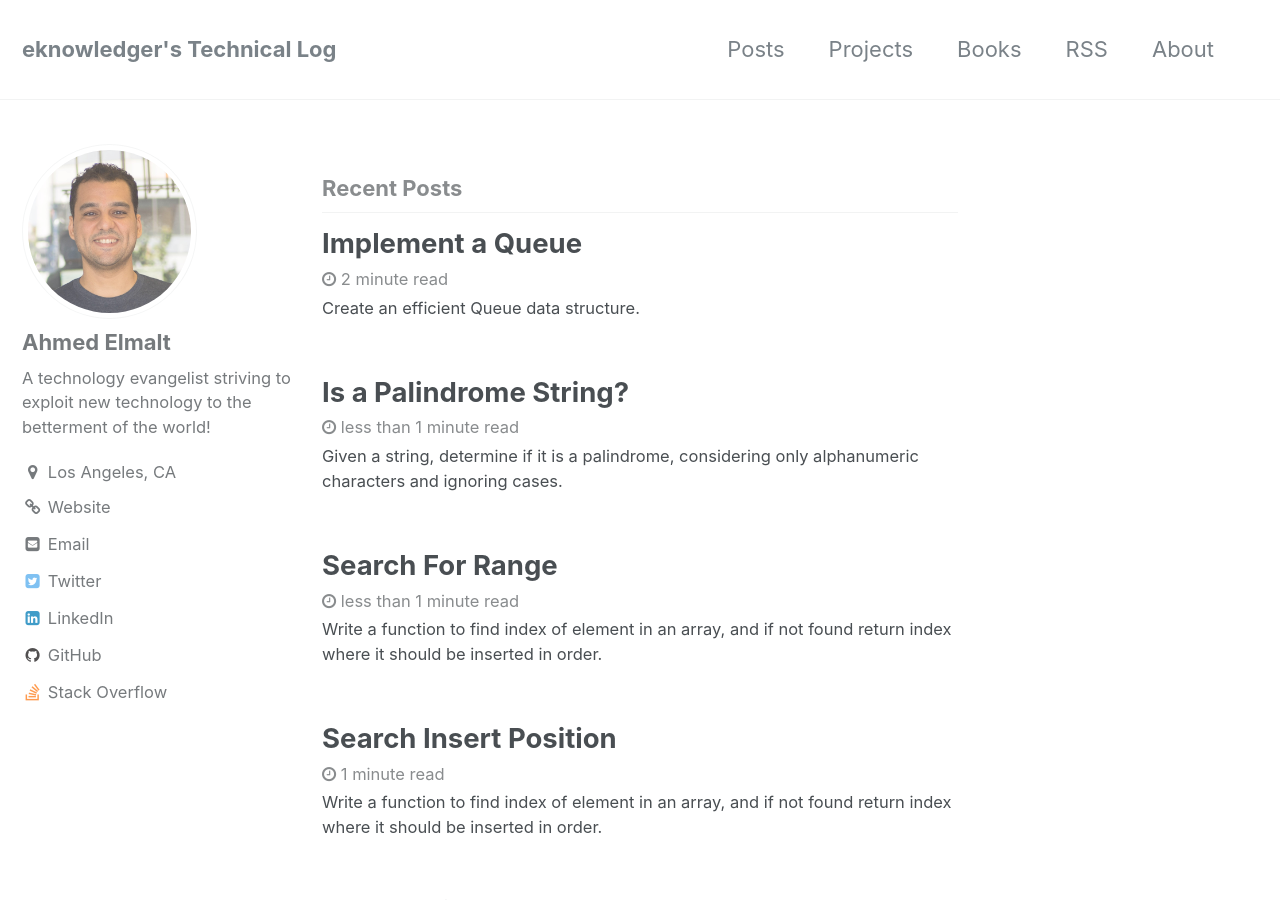
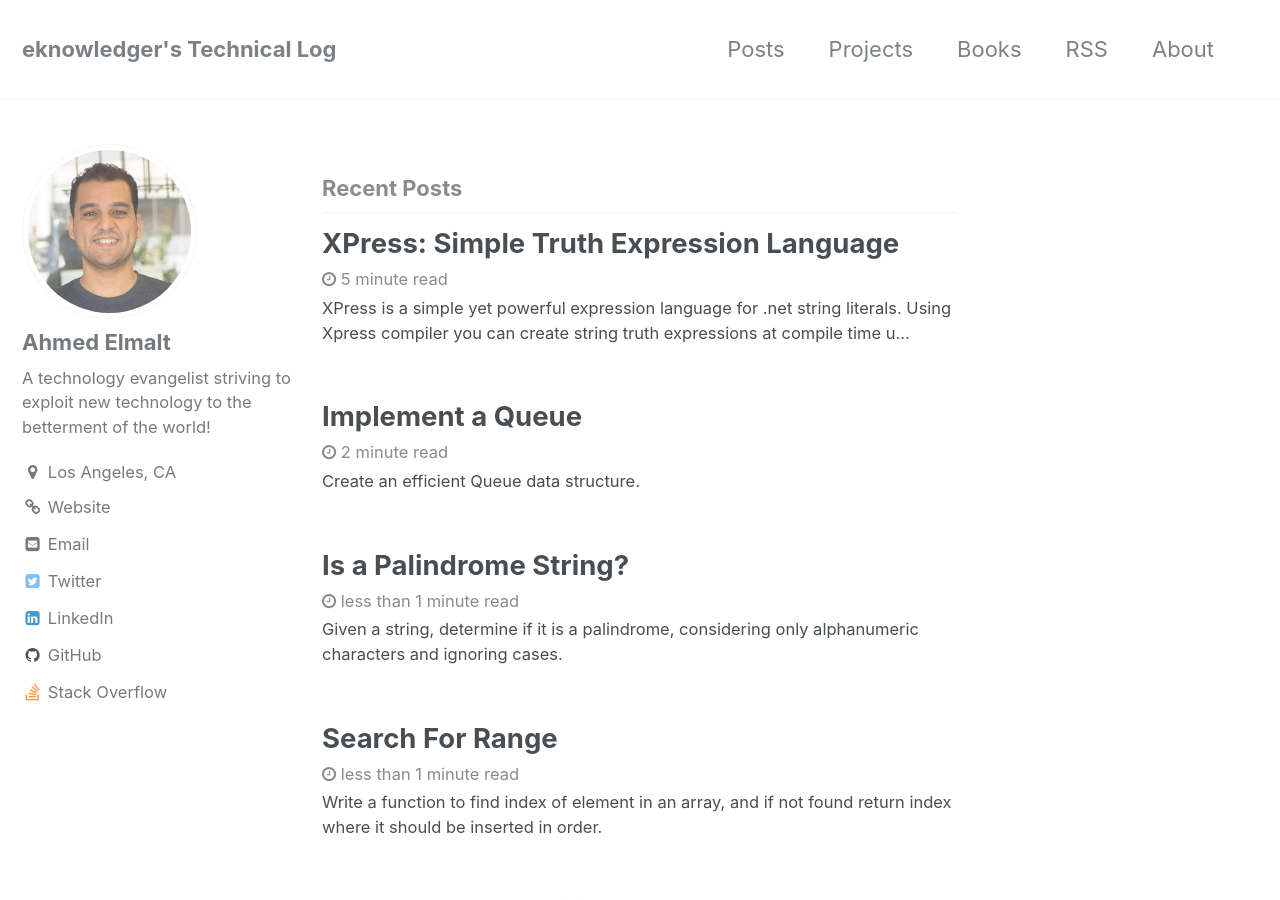
Before and after one commit to eknowledger/eknowledger.github.io, a Jekyll site: the page built from index.html, in a window 1280 px wide and 900 px high. Built offline with Jekyll 4.4.1, drawn with Linux system fonts in a browser that asks for light colours; the list of posts is cut into pages by our own code; some of the changed lines change nothing that is shown; some of the changed text lies outside the part shown.

Commit message:
Added Xpress intro blog post; updated projects page with Xpress

```diff
--- a/_pages/projects.md
+++ b/_pages/projects.md
@@ -7,6 +7,16 @@
 permalink: /projects/
 ---
 
-ON this page, you'll find a list of projects for Ahmed Elmalt. All of the content on this page has been scoped to the current year (2017).
+# XPress - Simple Truth Expression Language
+[![Build status](https://ci.appveyor.com/api/projects/status/pw0v9jpcq7sxyxol?svg=true)](https://ci.appveyor.com/project/eknowledger/xpress) [![codecov](https://codecov.io/gh/eknowledger/XPress/branch/master/graph/badge.svg)](https://codecov.io/gh/eknowledger/XPress) [![NuGet](https://img.shields.io/nuget/dt/XPress.svg)](https://www.nuget.org/packages/XPress) [![NuGet](https://img.shields.io/nuget/v/XPress.svg?color=blue)](https://www.nuget.org/packages/XPress) [![License](https://img.shields.io/github/license/eknowledger/XPress.svg)](https://raw.githubusercontent.com/eknowledger/XPress/master/LICENSE)
 
-TBD
+[ <img src="https://raw.githubusercontent.com/eknowledger/XPress/master/XPress_logo.png">](https://github.com/eknowledger/XPress
+{: .align-center}
+
+**XPress** is a simple yet powerful expression language for .net string literals. Using `XPress` compiler you can create string truth expressions at compile time using `binary`, `unary`, `relational`, and `conditional` operators. `XPress` compiles expressions into an optimized cacheable predicates that can be evaluated at runtime by binding variable to runtime values. `XPress` supports `numerical`, `text`, `boolean`, `null`, and `variable` operands.
+
+- [Github Repository](https://github.com/eknowledger/XPress)
+- [Nuget Package](https://www.nuget.org/packages/XPress)
+- [Wiki](https://github.com/eknowledger/XPress/wiki)
+- [Blog Post](http://www.eknowledger.com/xpress-language/)
+- [License](https://raw.githubusercontent.com/eknowledger/XPress/master/LICENSE)
--- /dev/null
+++ b/_posts/2019-07-14-xpress-language.md
@@ -0,0 +1,195 @@
+---
+layout: single
+title: "XPress: Simple Truth Expression Language"
+excerpt: "XPress is a simple yet powerful expression language for .net string literals. Using Xpress compiler you can create string truth expressions at compile time using binary, unary, relational, and conditional operators. XPress compiles expressions into an optimized cacheable predicates that can be evaluated at runtime by binding variable to runtime values. XPress supports numerical, text, boolean, null, and variable operands."
+tags: [xpress,project, compiler, programming language, dsl, expression trees, parser]
+share: true
+comments: true
+---
+
+## Background
+How many times you needed a quick, simple method to create expressions in a `Json` or `XML` element value. and you wished there were an easy wy to create dynamic expressions at compile time as a literal `string` to be compiled and evaluated at runtime using the same powerful `CLR`. Well, I have!
+
+The need for string expressions that can be simply expressed at compile time by engineers or non-engineering business or support team, has been a recurring theme through out my career. Whether its is business rules, business teams needs to modify it and change it frequently at runtime. or operation rules that devops team would like to control at runtime without the need to make a new deployment.
+
+[ <img src="https://raw.githubusercontent.com/eknowledger/XPress/master/XPress_logo.png">](https://github.com/eknowledger/XPress){: .align-center}
+
+## Goals
+
+So, I rolled up my sleeves and created `XPress`. It came handy in many situations and i used it in different product and solution. I had a few goals in mind when I designed `XPress`:
+
+
+- Simple, yet powerful.
+- Contained as possible, as little dependencies as possible.
+- few to zero configurations.
+- Purely written in C# and .net.
+- Fast, and efficient.
+- Generates an optimized cacheable .net expressions .
+- Support all truth operators (`Binary`, `Unary`, `Relational`, and `Conditional`).
+- Support basic data types `int32`, `string`, `boolean`, `float`.
+- Support variable binding at runtime.
+- Ability to check on `null`-ability.
+
+## How it works?
+[![NuGet](https://img.shields.io/nuget/dt/XPress.svg)](https://www.nuget.org/packages/XPress) [![NuGet](https://img.shields.io/nuget/v/XPress.svg?color=blue)](https://www.nuget.org/packages/XPress) [![License](https://img.shields.io/github/license/eknowledger/XPress.svg)](https://raw.githubusercontent.com/eknowledger/XPress/master/LICENSE)
+
+
+{% highlight powershell %}
+PM> Install-Package XPress
+{% endhighlight %}
+
+`XPress` is simple, all you have to do after installing [XPress package](https://www.nuget.org/packages/XPress/) using `nuget` manager, is instantiating `XpressCompiler`, author `XPress` expressions, compile it, and execute it. here is a simple `XPress` sample code:
+
+{% highlight csharp %}
+
+XpressCompiler _compiler = XpressCompiler.Default;
+
+// Create and Compile Expression
+var expression = "x gt y*2";
+var compilationResult = _compiler.Compile(code);
+
+// Create XpressRuntimeContext object with variable names and values
+XpressRuntimeContext runtimeCtx = new XpressRuntimeContext() { { "x", "10" }, { "y", "9" } };
+
+// Call compiled Func with runtime context
+var result = compilationResult.Code(runtimeCtx);
+
+{% endhighlight %}
+
+As you can see, `XPress` language doesn't need much. very little configuration to start and you're good to go. If you notice I used `XpressCompiler.Default` a singleton compiler instance can be used quickly to compile expressions. But a compiler instance can be always instantiated through constructor.
+
+{% highlight csharp %}
+
+XpressCompiler _compiler = new XpressCompiler();
+
+{% endhighlight %}
+
+ ![class-diagram](/files/xpress_class_01.png){: .align-center}
+
+The compiler class offers a single method `Compile(string)` taking an xpress expression and return a compilation result. The `XpressCompilationResult` object offers a boolean flag `Compiled` to indicate the success or failure of the compilation process, and a `Log` object of type `ILogReader` which can be used to get status on compilation process and debug the result. a particularly useful pattern after compilation process is to check the `HasErrors` fla, if true `GetErrorMessages()` and print it or log it.
+
+{% highlight csharp %}
+if (compilationResult.Log.HasErrors)
+{
+    var errors = compilationResult.Log.GetErrorMessages();
+    foreach(var error in errors)
+    {
+        Console.WriteLine(error);
+    }
+}
+
+{% endhighlight %}
+
+
+Finally, the compilation result object, will have a `Code` predicate of type `Func<XpressRuntimeContext, bool>` that is the optimized compiled .net expression tree for your string expression. it accepts `XpressRuntimeContext` which is simply a strongly typed dictionary of `<string,string>` to bind expression's variables to runtime values. use the `XpressRuntimeContext` object to pass values to your variables. `Code` predicate jsut like any other .net `Func` can be cached and executed multiple time. the result of execution is a `boolean`.
+
+## Language Features
+
+### Variables
+Variables literals can be used anywhere within an expression
+The variable name follows same C# variable literals naming constraints. It Must start with a `letter`, or `_`, and it may contain Unicode letter characters, decimal digit characters, Unicode connecting characters, Unicode combining characters, or Unicode formatting characters.
+
+{% highlight csharp %}
+var e = "y eq x+2*2-4/2";
+{% endhighlight %}
+
+### Operands
+**XPress** supports boolean literals of `true` and `false` values, numerical operands of `int32` and `float` decimal values, and `string` operands. notice how the operand values are defined in the next sample code:
+
+{% highlight csharp %}
+var e1 = "true";
+var e2 = "false";
+var e3 = "9 gt 10";
+var e4 = " 'Ahmed' eq 'ahmed'";
+
+{% endhighlight %}
+
+a `null` operands can also be expressed to compare a string with nothing
+
+{% highlight csharp %}
+var e = " 'Ahmed' ne null";
+{% endhighlight %}
+
+### Binary Expressions
+`+`, `-`, `*`, `/`, `%` is supported on numerical operands
+
+{% highlight csharp %}
+var e = "x eq (1+2)";
+{% endhighlight %}
+
+If `+` or `-` operators applied to a `string` operands it will act as `String.concat()`
+
+{% highlight csharp %}
+var e = "x eq ('ahmed '+'elmalt')";
+{% endhighlight %}
+
+**Note**: Binary operators can't be applied to mixed types of operands.
+{: .notice--warning}
+
+### Unary Expressions
+
+At the moment only unary logical operators are supported. `not` can onyl be applied to `boolean` operands or expressions.
+
+{% highlight csharp %}
+// boolean operands
+var e1 = "not false";
+
+// boolean variables, the value of x must be set to a boolean value at runtime or runtime error
+var e2 = "not x";
+
+// boolean expression
+var e3 = "not ('a' eq 'b' and 9 gt 10)";
+
+{% endhighlight %}
+**Notice** i applied `not` to variable `x` in the previous example. which is acceptable by `XPress` compiler. it will assume that value of `x` will be boolean at runtime otherwise it will throw a runtime exception.
+
+### Relational Expressions
+
+The following relational expressions are supported:
+- `eq` Equal
+- `ne` Not Equal
+- `gt` Greater Than
+- `lt` Less Than
+- `ge` Greater Than or Equal
+- `le` Less Than or Equal
+
+{% highlight csharp %}
+var e = "1 eq 4";
+{% endhighlight %}
+
+### Conditional Expressions
+The real power of `XPress` is composition, you can compose powerful expressions using conditional logical `and` and `or`
+- `or` Logical OR
+- `and` Logical AND
+
+{% highlight csharp %}
+var e = "false or x lt 2";
+
+{% endhighlight %}
+
+### Operator Precedence
+
+- Parentheses: `()`
+- Unary Logial Operators: `not`
+- Binary Multiplicative Operators: `*`, `/` , `%`
+- Binary Additive Operators: `+`, `-`
+- Equality Operators: `eq`, `ne`
+- Logical Operators: `gt`, `lt`, `ge`, `le`
+- Conditional Operators: `and`, `or`
+
+
+- `XPress` is very powerful and can be used to compose sophisticated boolean expressions as strings.
+
+{% highlight csharp %}
+var e = "(x ne null and x+1 gt 10) or (y ne null and (y*(5+1)-2) lt 5)";
+{% endhighlight %}
+
+## What about performance?
+`XPress` is built to be fast and optimized to generated very efficient .net lambda expressions. the most expensive part of the process as you can expect is the compilation of expressions, but this phase needs to occur once, and the result can be cached for the lifetime of the application. on average `Xpress` compilation phase takes about ~120ms.
+
+Find more information about `XPress` on project [github repository](https://github.com/eknowledger/XPress). I will be blogging more in the future about the internals implementation of the language and its compiler.
+
+**[XPress](https://github.com/eknowledger/XPress)** is distributed under [MIT license](https://raw.githubusercontent.com/eknowledger/XPress/master/LICENSE). What are you waiting, give it a try and let me know what you think!
+
+
+_Happy Coding!_
```
Also changed, not shown: files/xpress_class_01.png (added).
